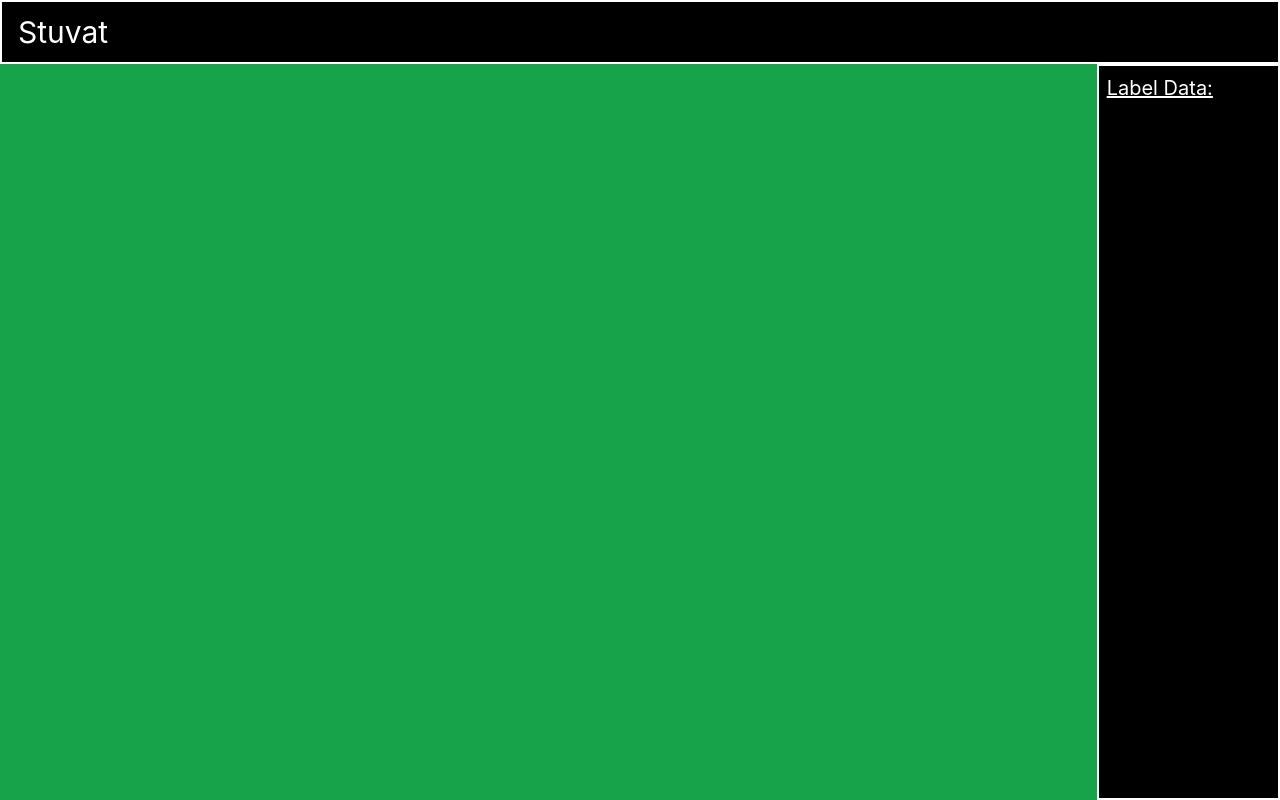
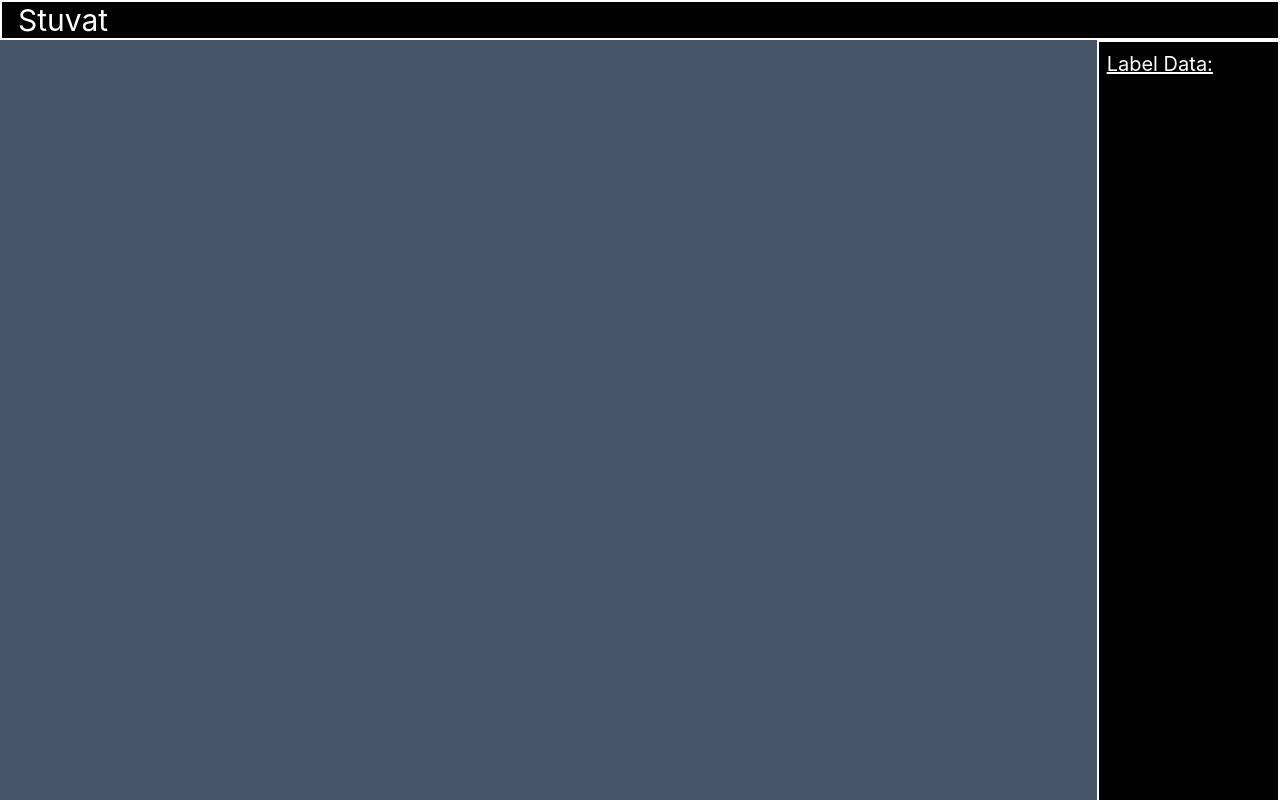
Before and after one commit to stuartallen/Stuvat, a React (Create React App) app in the folder app/: page / in a window 1280 px wide. Built offline with nearby package versions, Linux system fonts and the light colour scheme.

Commit message:
completed showing image in center of canvas w/ screen resizing

```diff
--- a/app/src/App.tsx
+++ b/app/src/App.tsx
@@ -1,18 +1,28 @@
 import React, { useState } from 'react';
+import ImageLabeler from './components/ImageLabeler';
 
-type LabelPoint = {
+enum OLDEST_LABEL {
+  //  Using 'not last' as more complicated bounding boxes could be used in the future
+  NOT_LAST,
+  LAST
+}
+
+export type LabelPoint = {
   x: number
   y: number
+  oldest: OLDEST_LABEL
 }
 
 function App() {
   const [labelPoints, setLabelPoints] = useState<LabelPoint[]>([])
 
   return (
-    <div className="absolute w-screen h-screen flex flex-col bg-black">
+    <div className="absolute w-screen h-screen flex flex-col bg-black overflow-hidden">
       <h1 className='w-full h-16 text-3xl flex items-center pl-4 border-2 border-white'>Stuvat</h1>
       <div className='flex-grow w-full flex flex-col xl:flex-row'>
-        <div className='w-full h-5/6 xl:w-6/6 xl:h-full bg-green-600'></div>
+        <div className='w-full h-5/6 xl:w-6/6 xl:h-full'>
+          <ImageLabeler imageUrl='./favicon.ico' labelPoints={labelPoints} onLabelPointClick={(point: Omit<LabelPoint, 'oldest'>) => console.log(`${point.x} ${point.y}`)}/>
+        </div>
         <div className='w-full h-1/6 xl:w-1/6 xl:h-full border-2 border-white bg-black'>
           <h2 className='p-2 text-xl underline'>Label Data:</h2>
           <div className='flex flex-col'>
--- /dev/null
+++ b/app/src/components/ImageLabeler.tsx
@@ -0,0 +1,54 @@
+import React, { useEffect, useRef, useState } from 'react'
+import type { LabelPoint } from '../App'
+
+type ImageLabelerProps = {
+    imageUrl: string
+    labelPoints: LabelPoint[]
+    onLabelPointClick: (point: Omit<LabelPoint, 'oldest'>) => void
+}
+
+const getWrapperWidth = (windowWidth: number) => {
+    return windowWidth < 1280 ? windowWidth : windowWidth * (5 / 6)
+}
+
+const getWrapperHeight = (windowWidth: number, windowHeight: number) => {
+    return windowWidth < 1280 ? windowHeight * (5 / 6) : windowHeight
+}
+
+function ImageLabeler ({ imageUrl, labelPoints, onLabelPointClick }: ImageLabelerProps): JSX.Element {
+    const [wrapperWidth, setWrapperWidth] = useState<number>(getWrapperWidth(window.innerWidth))
+    const [wrapperHeight, setWrapperHeight] = useState<number>(getWrapperHeight(window.innerWidth, window.innerHeight))
+
+    const canvasRef = useRef<HTMLCanvasElement>(null)
+
+    //  Resize the canvas to fit the window by same style percentages from App
+    const onResize = () => {
+        setWrapperWidth(getWrapperWidth(window.innerWidth))
+        setWrapperHeight(getWrapperHeight(window.innerWidth, window.innerHeight))
+    }
+
+    useEffect(() => {
+        window.addEventListener('resize', onResize)
+        return () => window.removeEventListener('resize', onResize)
+    }, [window.innerWidth, window.innerHeight])
+
+    useEffect(() => {
+        const canvas = canvasRef.current
+        if (!canvas) return
+
+        const ctx = canvas.getContext('2d')
+        if (!ctx) return
+
+        const image = new Image()
+        image.src = imageUrl
+        image.onload = () => {
+            ctx.drawImage(image, wrapperWidth / 2 - image.width / 2, wrapperHeight / 2 - image.height / 2)
+        }
+    }, [imageUrl, wrapperWidth, wrapperHeight])
+
+    return <div  className='w-full h-full bg-slate-600' style={{width: '100%', height: '100%'}}>
+        <canvas draggable ref={canvasRef} width={wrapperWidth} height={wrapperHeight} />
+    </div>
+}
+
+export default ImageLabeler
```
